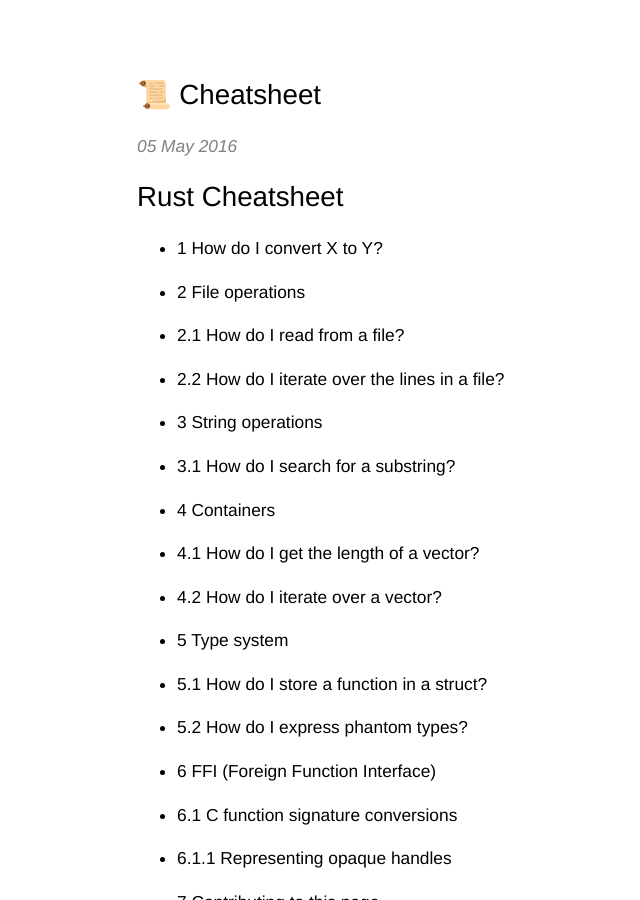
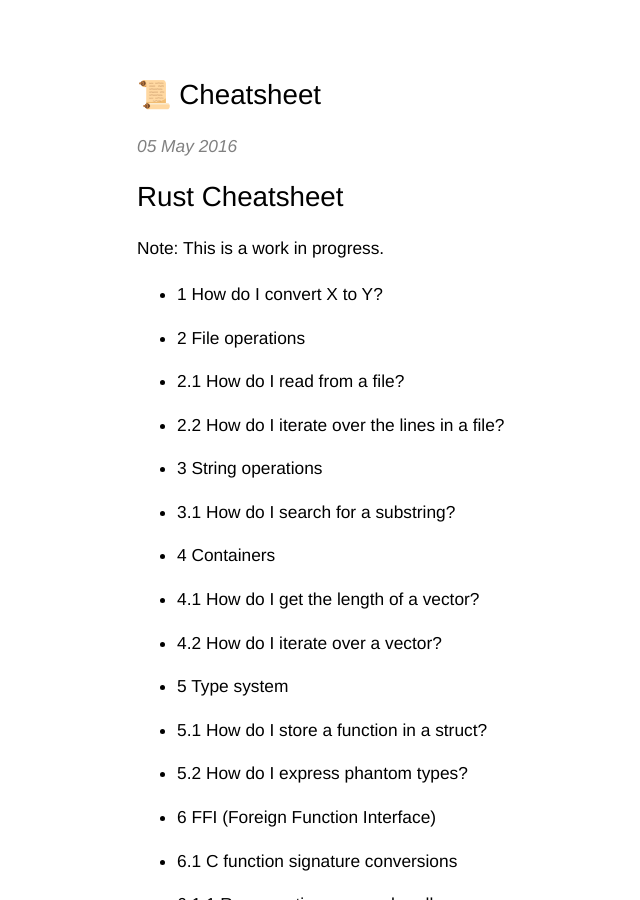
Before and after one commit to adelarsq/daily-rust.github.io, a Jekyll site: the page built from _posts/2016-05-05-cheatsheet.md, in a window 1280 px wide and 900 px high. Shown: the whole window, without its empty margins (53-693 px from the left). Built offline with Jekyll 4.4.1, drawn with Linux system fonts in a browser that asks for light colours.

Commit message:
Update 2016-05-05-cheatsheet.md

```diff
--- a/_posts/2016-05-05-cheatsheet.md
+++ b/_posts/2016-05-05-cheatsheet.md
@@ -6,6 +6,8 @@ tags: [rustposts, rust, article]
 ---
 
 # Rust Cheatsheet
+
+Note: This is a work in progress.
 
 - 1 How do I convert X to Y?
 - 2 File operations
```
